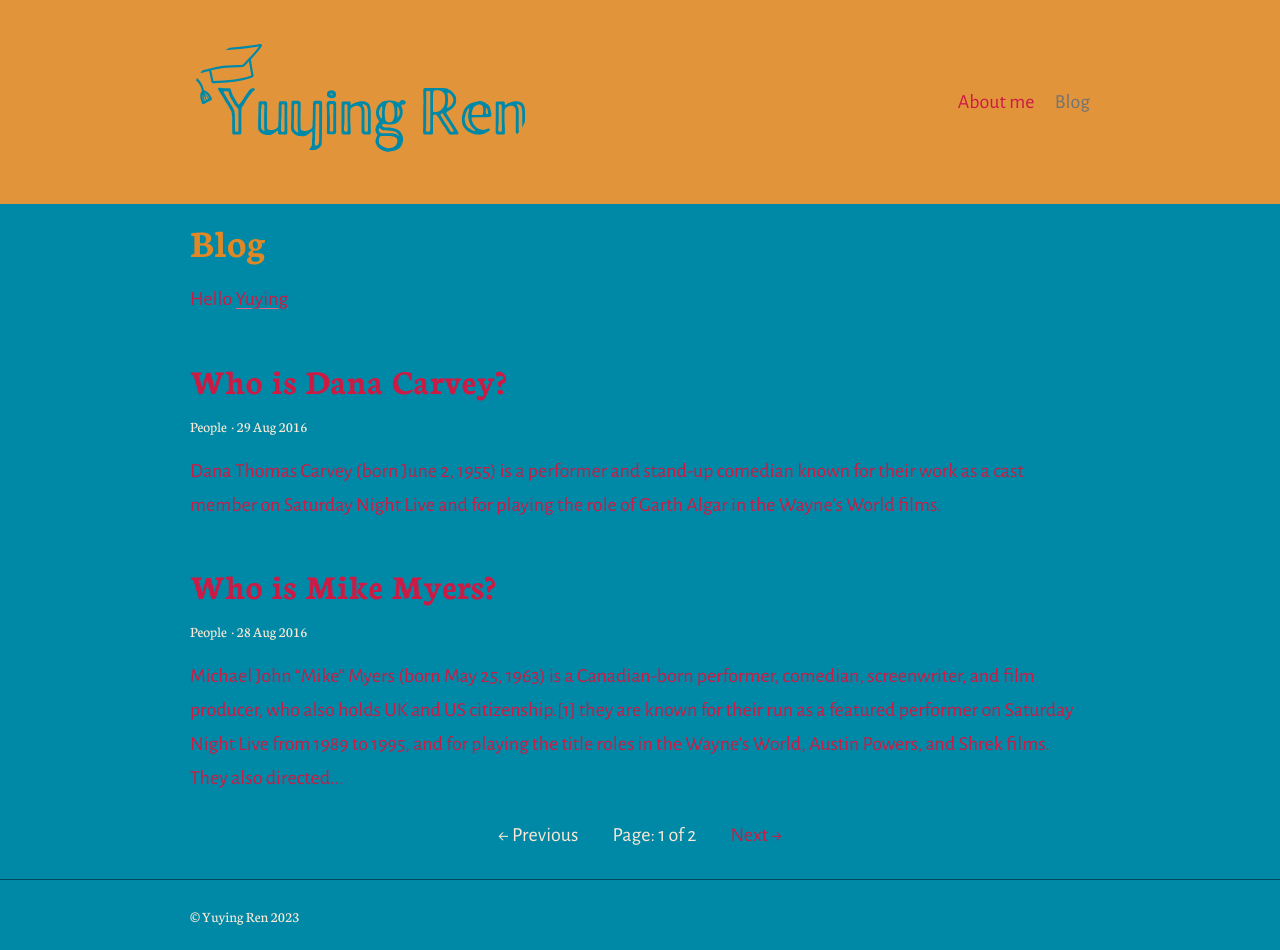
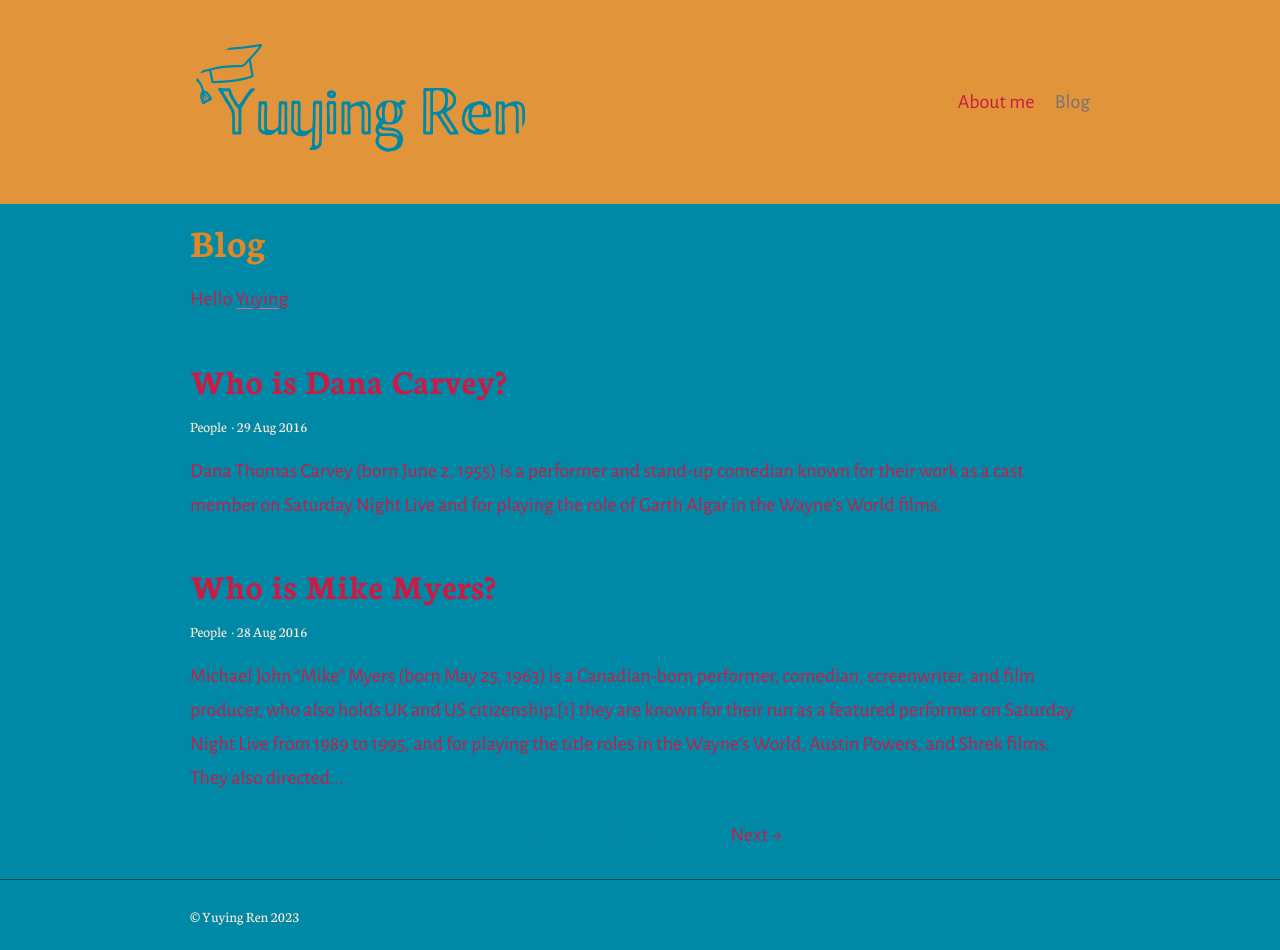
Before and after one commit to yuyingren/yuyingren.github.io, a Jekyll site: the page built from index.html, in a window 1280 px wide. Built offline with Jekyll 4.4.1, drawn with Linux system fonts in a browser that asks for light colours; the list of posts is cut into pages by our own code.

Commit message:
Update _theme.scss

```diff
--- a/_sass/_theme.scss
+++ b/_sass/_theme.scss
@@ -66,7 +66,7 @@ body {
   &--paginator {
     @include flexbox;
     @include justify-content(center);
-    color: $captionColour;
+    color: $backgroundColour;
     text-align: center;
   }
 }
```
